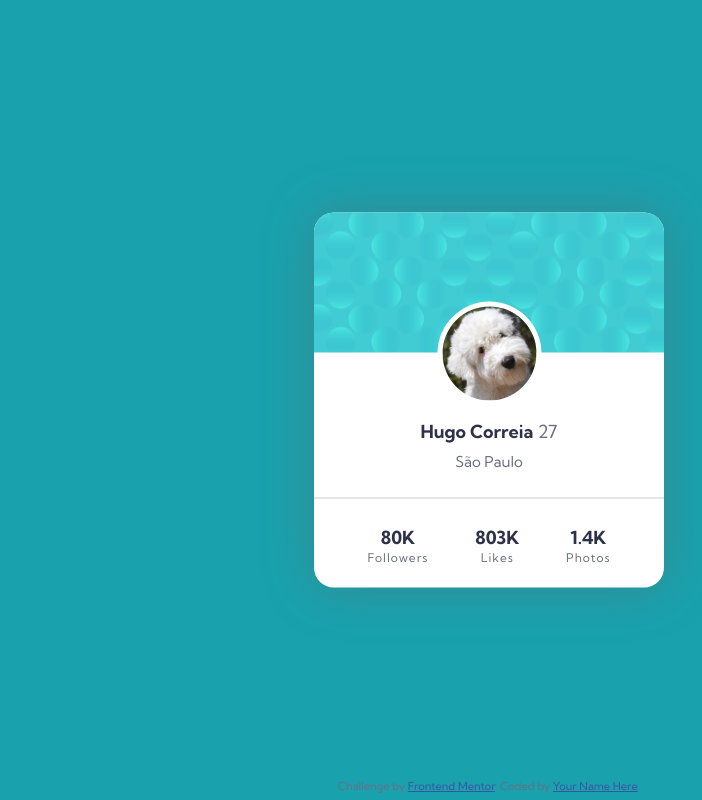
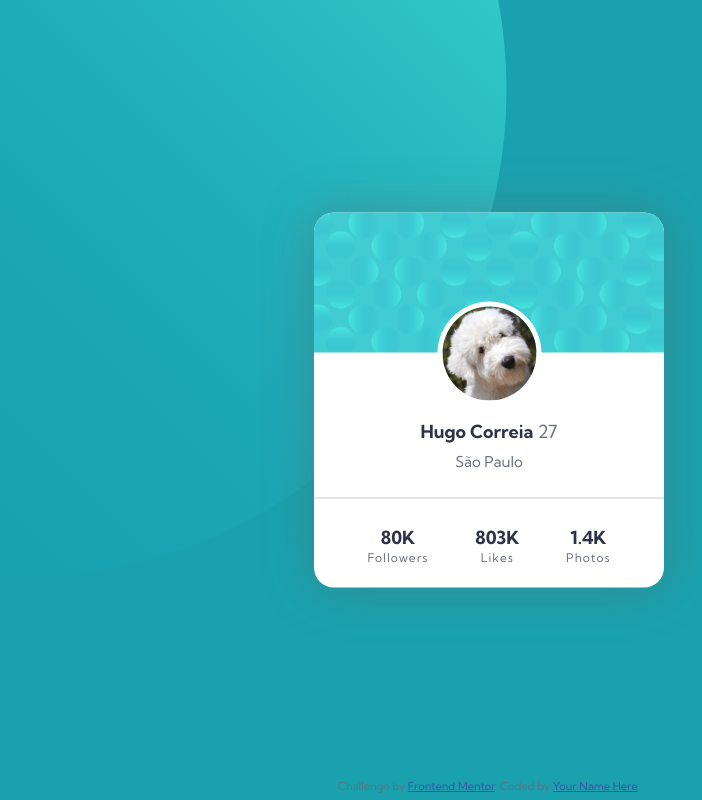
Before and after one commit to HugoLc/FrontendMentor-3, a plain HTML site: page index.html in a window 1280 px wide. Shown: the whole page, without its empty margins (151-853 px from the left). Drawn offline with Linux system fonts and the light colour scheme.

Commit message:
Adicionado o primeiro padrão de fundo topo

```diff
--- a/css/style.css
+++ b/css/style.css
@@ -12,6 +12,12 @@ h1{
   font-family: 'Kumbh Sans', sans-serif;
   font-weight: 700;
   color: hsl(229, 23%, 23%);
+}
+
+.pat-top{
+  position: absolute;
+  top: -50%;
+  left: -25%;
 }
 
 .card{
--- a/index.html
+++ b/index.html
@@ -21,6 +21,7 @@
   </style>
 </head>
 <body>
+  <img class="pat-top" src="images/bg-pattern-top.svg" alt="">
   <div class="card">
     <div class="top">
     </div>
```
